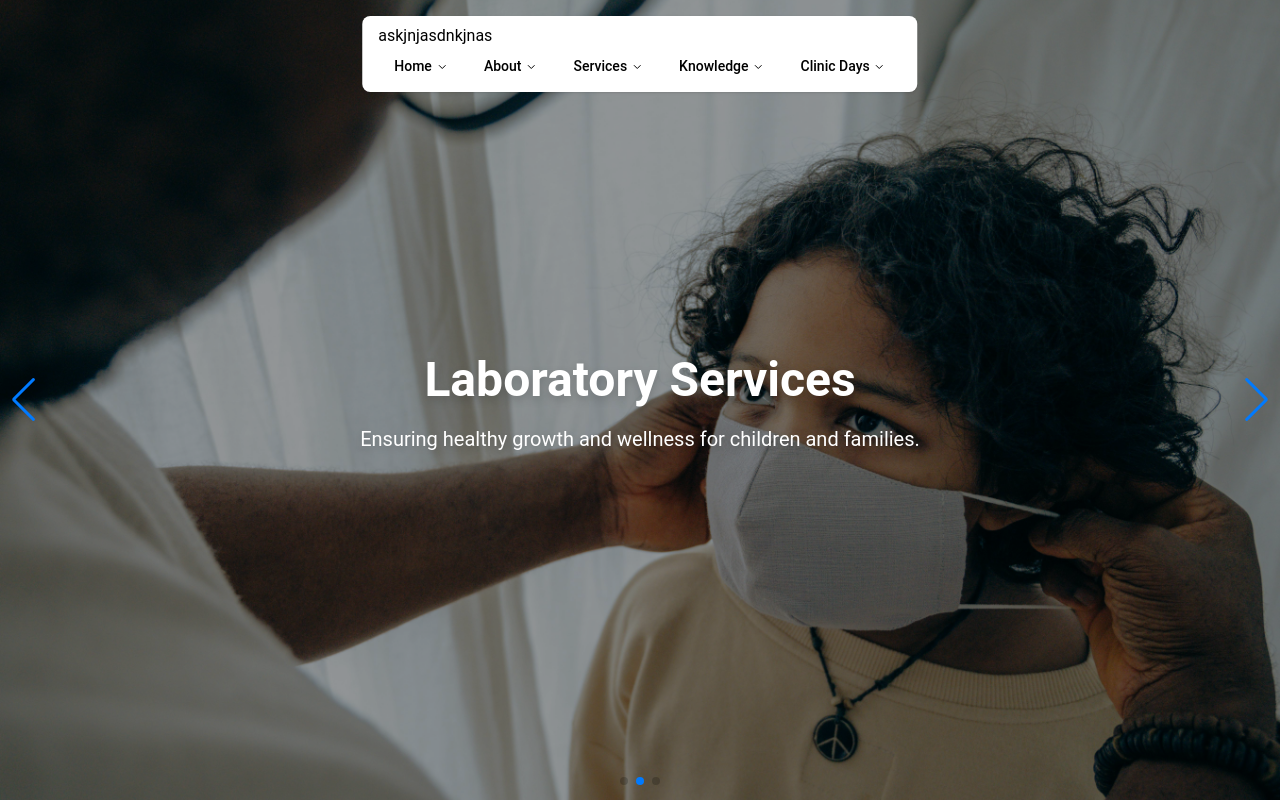
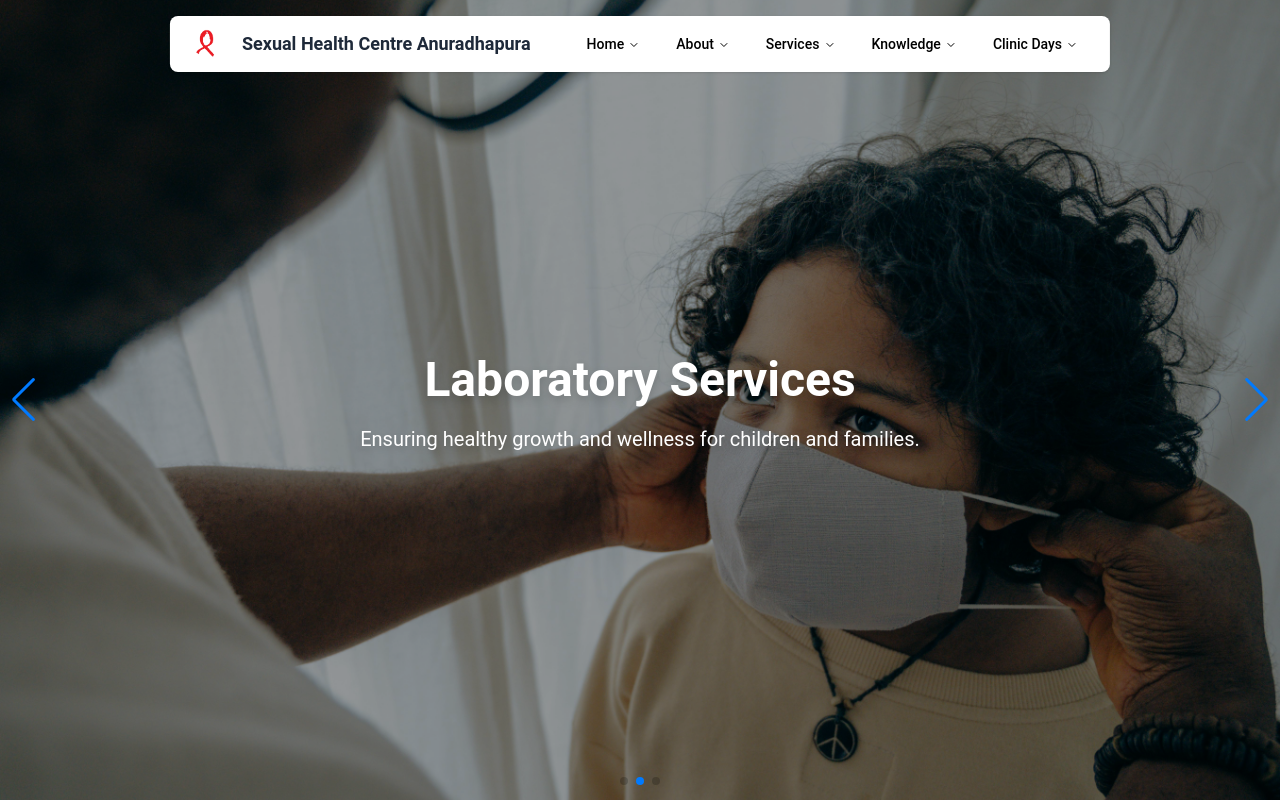
Before and after one commit to Ch4nnXDev/gov-clinic-webiste, a Next.js app in the folder gov-clinic/: page / in a window 1280 px wide. Shown: the top 802 px of the page. Built offline with nearby package versions, Linux system fonts and the light colour scheme.

Commit message:
update to nav bar

```diff
--- a/gov-clinic/src/app/components/nav-bar.tsx
+++ b/gov-clinic/src/app/components/nav-bar.tsx
@@ -9,6 +9,7 @@ import {
   NavigationMenuItem,
   NavigationMenuTrigger,
 } from "@/components/ui/navigation-menu";
+import Image from "next/image";
 
 export default function NavBar() {
   const [open, setOpen] = useState(false);
@@ -23,10 +24,22 @@ export default function NavBar() {
 
   return (
     <div className="fixed top-4 left-1/2 -translate-x-1/2 z-50">
+
       {/* Desktop Nav */}
-      <nav className="flex flex-row hidden md:block bg-white rounded-lg shadow px-4 py-2 w-max p-50">
-        <div>
-          askjnjasdnkjnas
+      <nav className="flex flex-row hidden md:flex bg-white rounded-lg shadow px-4 py-2 w-max p-50">
+        <div className="flex flex-row items-center mr-10">
+          <Image
+            src="/Logo.png"
+            alt="Clinic Logo"
+            width={40}
+            height={40}
+            className="object-contain mr-4"
+          />
+          <div className="text-lg font-bold text-gray-800">
+            Sexual Health Centre Anuradhapura
+
+          </div>
+
         </div>
         <NavigationMenu>
           <NavigationMenuList>
```
Also changed, not shown: gov-clinic/public/Logo.png (added).
